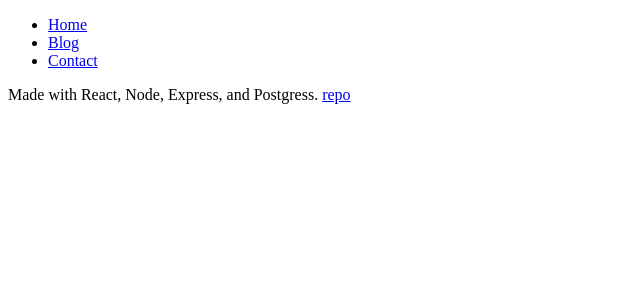
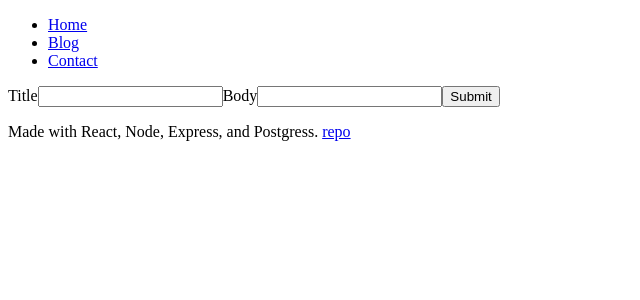
Before and after one commit to gracetveit/graceBlog, a React app in the folder frontend/: page /admin/create in a window 1280 px wide. Shown: the top 300 px of the page, without its empty margins (0-640 px from the left). Built offline with nearby package versions, Linux system fonts and the light colour scheme; the HTML template or start-up script is replaced by a standard one.

Commit message:
feat: adding a create blog page

```diff
--- a/frontend/Routes.tsx
+++ b/frontend/Routes.tsx
@@ -6,6 +6,7 @@ import Blogs from './pages/Blogs';
 import SingleBlog from './pages/SingleBlog';
 import Contact from './pages/Contact';
 import Login from './pages/admin/Login';
+import BlogForm from './pages/admin/BlogForm';
 
 export default () => {
   return (
@@ -16,6 +17,7 @@ export default () => {
         <Route path="/blogs/:date/:slug" element={<SingleBlog />} />
         <Route path="/contact" element={<Contact />} />
         <Route path="/admin" element={<Login />} />
+        <Route path="/admin/create" element={<BlogForm method="POST" />} />
       </Routes>
     </div>
   );
--- /dev/null
+++ b/frontend/pages/admin/BlogForm.tsx
@@ -0,0 +1,53 @@
+import React, { useState } from 'react';
+import { useDispatch } from 'react-redux';
+import { useNavigate } from 'react-router-dom';
+import { createBlog, updateBlog } from '../../store/allBlogs';
+
+export default ({ method, id }: { method: string; id?: number }) => {
+  const [blog, setBlog] = useState({ title: '', content: '' });
+  const dispatch = useDispatch();
+  const navigate = useNavigate();
+
+  const handleChange = (e: any) => {
+    const newBlogInfo = { [e.target.name]: e.target.value };
+    setBlog({ ...blog, ...newBlogInfo });
+  };
+
+  const handleSubmit = (e: any) => {
+    e.preventDefault();
+    try {
+      switch (method) {
+        case 'POST':
+          dispatch(createBlog(blog));
+          break;
+        case 'PUT':
+          dispatch(updateBlog({ ...blog, id }));
+          break;
+        default:
+          navigate('/');
+      }
+    } catch (error) {
+      navigate('/');
+    }
+    navigate(`/blogs/${Date.now()}/${encodeURI(blog.title)}`);
+  };
+
+  return (
+    <div>
+      <form onSubmit={handleSubmit}>
+        <label htmlFor="title">Title</label>
+        <input onChange={handleChange} type="text" name="title" id="title" />
+
+        <label htmlFor="content">Body</label>
+        <input
+          onChange={handleChange}
+          type="textarea"
+          name="content"
+          id="content"
+        />
+
+        <button type="submit">Submit</button>
+      </form>
+    </div>
+  );
+};
```
